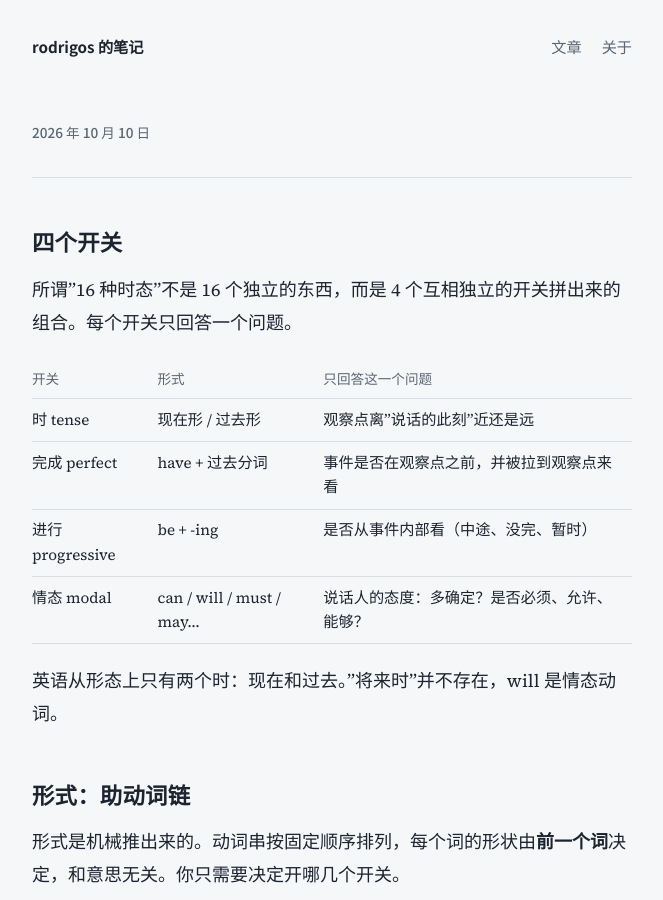
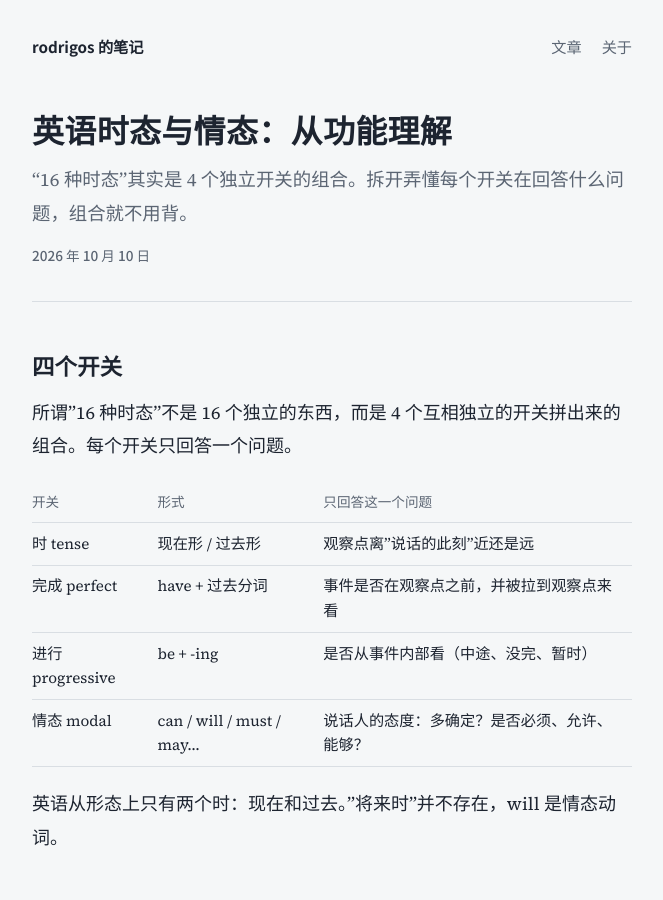
Before and after one commit to rodrigosImposter/rodrigosImposter.github.io, a Jekyll site: the page built from _posts/2026-10-10-tense-and-modality.md, in a window 1280 px wide and 900 px high. Shown: the whole window, without its empty margins (308-971 px from the left). Built offline with Jekyll 4.4.1, drawn with Linux system fonts in a browser that asks for light colours; our own code applies the rules of GitHub Pages for plain Markdown files.

Commit message:
Fix invalid YAML in first post's front matter
Co-Authored-By: Claude Opus 5.5 <noreply@anthropic.com>
Claude-Session: https://claude.ai/code/session_012p9CvqU7RDKGQvAsoXSir7

```diff
--- a/_posts/2026-10-10-tense-and-modality.md
+++ b/_posts/2026-10-10-tense-and-modality.md
@@ -1,7 +1,7 @@
 ---
 layout: post
 title: 英语时态与情态：从功能理解
-description: "16 种时态"其实是 4 个独立开关的组合。拆开弄懂每个开关在回答什么问题，组合就不用背。
+description: '“16 种时态”其实是 4 个独立开关的组合。拆开弄懂每个开关在回答什么问题，组合就不用背。'
 ---
 
 ## 四个开关
```
